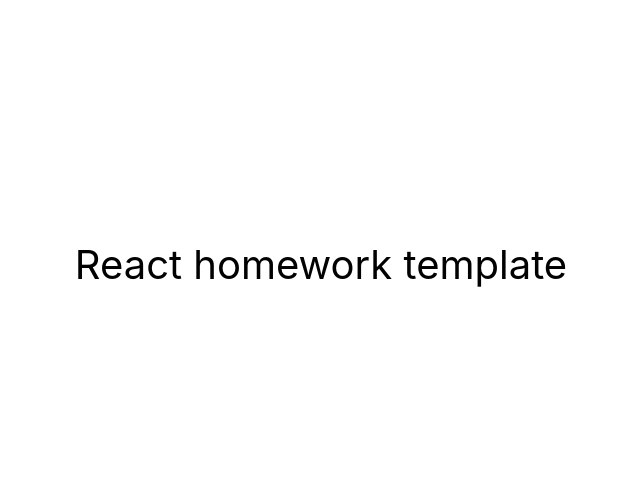
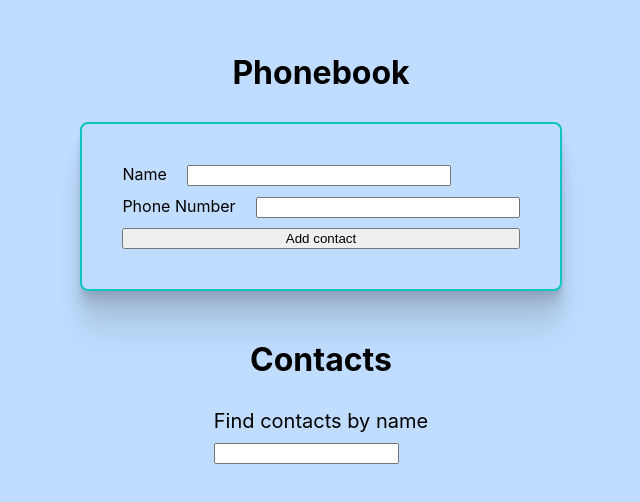
Before and after one commit to VictorSelischev/goit-react-hw-04-phonebook, a React (Create React App) app: page / in a window 1280 px wide. Shown: the part 136-638 px from the top of the page, without its empty margins (319-959 px from the left). Built offline with nearby package versions, Linux system fonts and the light colour scheme.

Commit message:
Update Project

```diff
--- a/src/components/App.jsx
+++ b/src/components/App.jsx
@@ -1,16 +1,115 @@
-export const App = () => {
+import { Component } from 'react';
+import { ContactForm } from './ContactForm/ContactForm';
+import { Section } from './Section/Section';
+import { ContactsList } from './Contacts/ContactsList';
+import { Filter } from './Filter/Filter';
+
+class App extends Component {
+  CONTACTS_KEY = 'contacts';
+
+  state = {
+    contacts: [
+      // { id: 'id-1', name: 'Rosie Simpson', number: '459-12-56' },
+      // { id: 'id-2', name: 'Hermione Kline', number: '443-89-12' },
+      // { id: 'id-3', name: 'Eden Clements', number: '645-17-79' },
+      // { id: 'id-4', name: 'Annie Copeland', number: '227-91-26' },
+    ],
+    filter: '',
+  };
+
+  componentDidMount() {
+    const localContacts = this.load(this.CONTACTS_KEY);
+
+    if (localContacts !== undefined) {
+      this.setState({ contacts: localContacts });
+    }
+  }
+
+  componentDidUpdate() {
+    const { contacts } = this.state;
+    this.save(this.CONTACTS_KEY, contacts);
+  }
+
+  componentWillUnmount() {}
+
+  save = (key, value) => {
+    try {
+      const serializedState = JSON.stringify(value);
+      localStorage.setItem(key, serializedState);
+    }
+    catch (error) {
+      console.error("Set state error: ", error.message);
+    }
+  }
+
+  load = key => {
+    try {
+      const serializedState = localStorage.getItem(key);
+      return serializedState === null ? undefined : JSON.parse(serializedState);
+    }
+    catch (error) {
+      console.error("Get state error: ", error.message);
+    }
+  }
+
+  addContact = data => {
+    this.state.contacts.find(
+      contact => data.name.toLowerCase() === contact.name.toLocaleLowerCase()
+    )
+      ? alert(`${data.name} is already in contacts`)
+      : this.setState(prevState => ({
+          contacts: [data, ...prevState.contacts],
+        }));
+  };
+
+  deleteContact = contactId => {
+    this.setState(prevState => ({
+      contacts: prevState.contacts.filter(contact => contact.id !== contactId),
+    }));
+  };
+
+  handleChangeFilter = evt => {
+    this.setState({ filter: evt.target.value });
+  };
+
+  getVisibleContacts = () => {
+    const { contacts, filter } = this.state;
+    const normalizedFilter = filter.toLowerCase();
+    return contacts.filter(contact =>
+      contact.name.toLowerCase().includes(normalizedFilter)
+    );
+  };
+
+  render() {
+    const { filter } = this.state;
+    const visibleContacts = this.getVisibleContacts();
+
     return (
       <div
         style={{
           height: '100vh',
           display: 'flex',
+          flexDirection: 'column',
           justifyContent: 'center',
           alignItems: 'center',
           fontSize: 40,
-        color: '#010101'
+          color: '#010101',
+          backgroundColor: '#c0ddff',
         }}
       >
-      React homework template
+        <Section title={'Phonebook'}>
+          <ContactForm onSubmitProp={this.addContact} />
+        </Section>
+        <Section title={'Contacts'}>
+          <Filter filter={filter} changeFilter={this.handleChangeFilter} />
+          <ContactsList
+            contacts={visibleContacts}
+            onDeleteContact={this.deleteContact}
+          />
+        </Section>
       </div>
     );
-};
+  }
+}
+
+export { App };
--- /dev/null
+++ b/src/components/ContactForm/ContactForm.jsx
@@ -0,0 +1,66 @@
+import css from './ContactForm.module.css';
+import { nanoid } from 'nanoid';
+import { Component } from 'react';
+import PropTypes from "prop-types";
+
+class ContactForm extends Component {
+  state = {
+    name: '',
+    number: '',
+  };
+
+  handleChange = e => {
+    const { name, value } = e.target;
+    this.setState({ [name]: value });
+  };
+
+  handleSubmit = evt => {
+    evt.preventDefault();
+    this.props.onSubmitProp({id: nanoid(), ...this.state});
+    this.reset();
+  };
+
+  reset = () => {
+    this.setState({ name: '', number: '' });
+  };
+
+  render() {
+    return (
+      <form className={css.formAddBook} onSubmit={this.handleSubmit}>
+        <label className={css.formAddBook__label}>
+          Name
+          <input
+            className={css.formAddBook__input}
+            type="text"
+            name="name"
+            value={this.state.name}
+            pattern="^[a-zA-Zа-яА-Я]+(([' -][a-zA-Zа-яА-Я ])?[a-zA-Zа-яА-Я]*)*$"
+            title="Name may contain only letters, apostrophe, dash and spaces. For example Adrian, Jacob Mercer, Charles de Batz de Castelmore d'Artagnan"
+            required
+            onChange={this.handleChange}
+          />
+        </label>
+        <label className={css.formAddBook__label}>
+          Phone Number
+          <input
+            className={css.formAddBook__input}
+            type="tel"
+            name="number"
+            value={this.state.number}
+            pattern="\+?\d{1,4}?[-.\s]?\(?\d{1,3}?\)?[-.\s]?\d{1,4}[-.\s]?\d{1,4}[-.\s]?\d{1,9}"
+            title="Phone number must be digits and can contain spaces, dashes, parentheses and can start with +"
+            required
+            onChange={this.handleChange}
+          />
+        </label>
+        <button type="submit">Add contact</button>
+      </form>
+    );
+  }
+}
+
+export {ContactForm};
+
+ContactForm.propTypes = {
+  onSubmitProp: PropTypes.func.isRequired,
+}
--- /dev/null
+++ b/src/components/ContactForm/ContactForm.module.css
@@ -0,0 +1,27 @@
+.formAddBook {
+    display: flex;
+    flex-direction: column;
+
+    padding: 40px;
+    margin-bottom: 40px;
+    border: 2px solid #0fc3c3;
+    border-radius: 8px;
+    box-shadow: 0 2.8px 2.2px rgba(0, 0, 0, 0.034),
+        0 6.7px 5.3px rgba(0, 0, 0, 0.048),
+        0 12.5px 10px rgba(0, 0, 0, 0.06),
+        0 22.3px 17.9px rgba(0, 0, 0, 0.072),
+        0 41.8px 33.4px rgba(0, 0, 0, 0.086);
+}
+
+.formAddBook__label {
+    font-size: 16px;
+    margin-bottom: 10px;
+}
+
+.formAddBook__input {
+    width: 256px;
+    margin-left: 20px;
+}
+.formAddBook__input:focus {
+    outline-color: #0fc3dd;
+}
--- /dev/null
+++ b/src/components/Contacts/ContactElement/ContactElement.jsx
@@ -0,0 +1,22 @@
+import css from './ContactElement.module.css';
+import PropTypes from 'prop-types';
+
+export const ContactElement = ({ id, name, number, onDeleteBtn }) => {
+  return (
+    <li className={css.contact__item}>
+      <span className={css.contact__name}>
+        {name}: {number}
+      </span>
+      <button type="button" onClick={() => onDeleteBtn(id)}>
+        Delete
+      </button>
+    </li>
+  );
+};
+
+ContactElement.propTypes = {
+  id: PropTypes.string.isRequired,
+  name: PropTypes.string.isRequired,
+  number: PropTypes.string.isRequired,
+  onDeleteBtn: PropTypes.func.isRequired,
+}
--- /dev/null
+++ b/src/components/Contacts/ContactElement/ContactElement.module.css
@@ -0,0 +1,11 @@
+.contact__item {
+    display: flex;
+    align-items: center;
+    justify-content: space-between;
+    font-size: 20px;
+    line-height: 1.8;
+}
+
+.contact__name {
+    margin-right: 30px;
+}
--- /dev/null
+++ b/src/components/Contacts/ContactsList.jsx
@@ -0,0 +1,32 @@
+import css from './ContactsList.module.css';
+import { ContactElement } from './ContactElement/ContactElement';
+import PropTypes from 'prop-types';
+
+export const ContactsList = ({ contacts, onDeleteContact }) => {
+  return (
+    <ul className={css.contact__list}>
+      {contacts.map(({ id, name, number }) => {
+        return (
+          <ContactElement
+            id={id}
+            key={id}
+            name={name}
+            number={number}
+            onDeleteBtn={onDeleteContact}
+          />
+        );
+      })}
+    </ul>
+  );
+};
+
+ContactsList.propTypes = {
+  contacts: PropTypes.arrayOf(
+    PropTypes.shape({
+      id: PropTypes.string.isRequired,
+      name: PropTypes.string.isRequired,
+      number: PropTypes.string.isRequired,
+    })
+  ),
+  onDeleteContact: PropTypes.func.isRequired,
+};
--- /dev/null
+++ b/src/components/Contacts/ContactsList.module.css
@@ -0,0 +1,3 @@
+.contact__list {
+    width: 378px;
+}
--- /dev/null
+++ b/src/components/Filter/Filter.jsx
@@ -0,0 +1,27 @@
+import { Component } from 'react';
+import css from './Filter.module.css';
+import PropTypes from "prop-types";
+
+class Filter extends Component {
+  render() {
+    const { filter, changeFilter } = this.props;
+    return (
+      <label className={css.formAddBook__label}>
+        Find contacts by name
+        <input
+          className={css.formAddBook__input}
+          type="text"
+          value={filter}
+          onChange={changeFilter}
+        />
+      </label>
+    );
+  }
+}
+
+export { Filter };
+
+Filter.propTypes = {
+  filter: PropTypes.string.isRequired,
+  changeFilter: PropTypes.func.isRequired,
+}
--- /dev/null
+++ b/src/components/Filter/Filter.module.css
@@ -0,0 +1,13 @@
+.formAddBook__label {
+    font-size: 20px;
+}
+
+.formAddBook__input {
+    display: block;
+    margin-top: 10px;
+    margin-bottom: 20px;
+}
+
+.formAddBook__input:focus {
+    outline-color: #0fc3dd;
+}
--- /dev/null
+++ b/src/components/Section/Section.jsx
@@ -0,0 +1,15 @@
+import css from './Section.module.css';
+import PropTypes from "prop-types";
+
+export const Section = ({ title, children }) => {
+  return (
+    <>
+      <h2 className={css.section__title}>{title}</h2>
+      {children}
+    </>
+  );
+};
+
+Section.propTypes = {
+  title: PropTypes.string.isRequired,
+}
--- /dev/null
+++ b/src/components/Section/Section.module.css
@@ -0,0 +1,5 @@
+.section__title {
+    margin-bottom: 20px;
+    font-size: 32px;
+    line-height: 1.8;
+}
--- a/src/index.css
+++ b/src/index.css
@@ -13,3 +13,18 @@ code {
   font-family: source-code-pro, Menlo, Monaco, Consolas, 'Courier New',
     monospace;
 }
+
+h1,
+h2,
+h3,
+h4,
+h5,
+li {
+  padding: 0;
+  margin: 0;
+}
+
+ul {
+  padding: 0;
+  margin: 0;
+}
```
Lines whose indentation alone changed are shown as unchanged.
